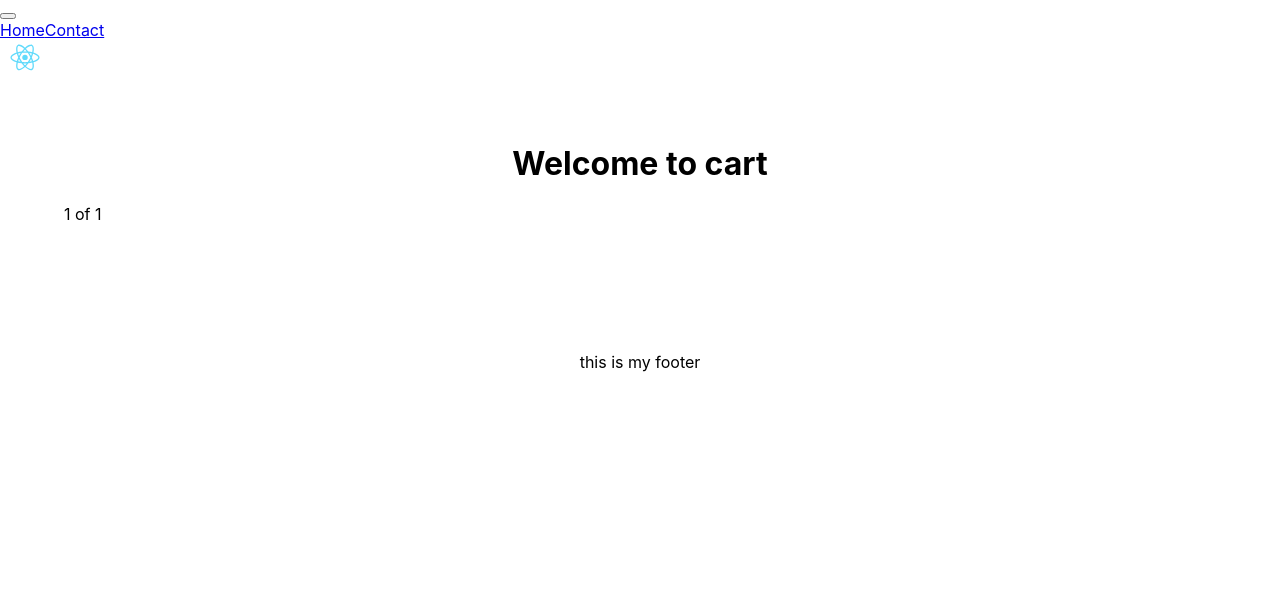
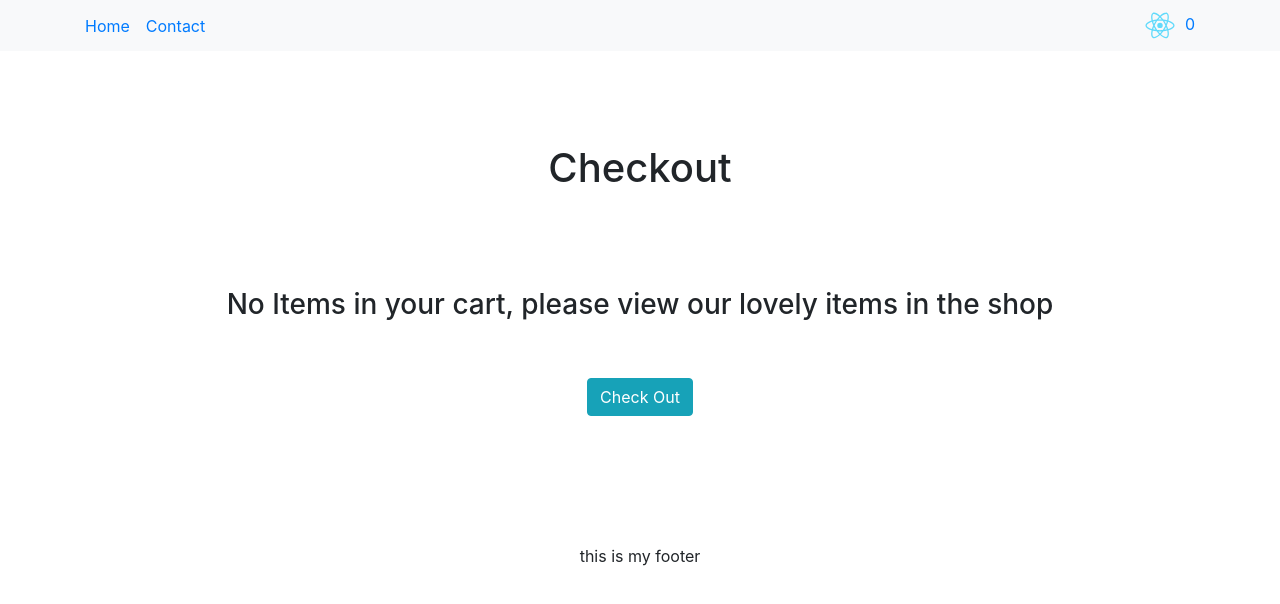
Before and after one commit to Emel-H/React-Assignment, a React (Create React App) app in the folder ecom-assignment-app/: page /checkout in a window 1280 px wide. Shown: the top 604 px of the page. Built offline with nearby package versions, Linux system fonts and the light colour scheme.

Commit message:
producta and checkout

```diff
--- a/ecom-assignment-app/package.json
+++ b/ecom-assignment-app/package.json
@@ -13,7 +13,8 @@
     "react-router-dom": "^6.22.3",
     "react-scripts": "5.0.1",
     "styled-components": "^5.3.10",
-    "web-vitals": "^2.1.4"
+    "web-vitals": "^2.1.4",
+    "zustand": "^4.5.2"
   },
   "scripts": {
     "start": "react-scripts start",
--- a/ecom-assignment-app/src/App.js
+++ b/ecom-assignment-app/src/App.js
@@ -1,8 +1,8 @@
 import React from "react";
-import { Routes, Route, Outlet } from "react-router-dom";
+import { BrowserRouter, Routes, Route, Outlet } from "react-router-dom";
 import Footer from "./components/Footer";
 import Header from "./components/Header";
-import Home from "./pages";
+import Home from "./pages/index";
 import Contact from "./pages/contact";
 import Cart from "./pages/checkout";
 import Product from "./pages/product";
@@ -20,9 +20,12 @@ function Layout() {
 }
 
 function App() {
+
+
   return (
-    <div className="App">
-        <Routes>
+    <BrowserRouter>
+      <div className="App">
+        <Routes userRole={"Admin"}>
           <Route path="/" element={<Layout />}>
             <Route exact path="/" element={<Home />} />
             <Route path="/product/:id" element={<Product />} />
@@ -32,11 +35,11 @@ function App() {
           </Route>
         </Routes>
 
-      <script src="https://cdn.jsdelivr.net/npm/react/umd/react.production.min.js" crossorigin></script>
-      <script src="https://cdn.jsdelivr.net/npm/react-dom/umd/react-dom.production.min.js" crossorigin></script>
-      <script src="https://cdn.jsdelivr.net/npm/react-bootstrap@next/dist/react-bootstrap.min.js" crossorigin></script>
-    </div>
-
+        <script src="https://cdn.jsdelivr.net/npm/react/umd/react.production.min.js" ></script>
+        <script src="https://cdn.jsdelivr.net/npm/react-dom/umd/react-dom.production.min.js" ></script>
+        <script src="https://cdn.jsdelivr.net/npm/react-bootstrap@next/dist/react-bootstrap.min.js" ></script>
+      </div>
+    </BrowserRouter>
   );
 }
 
--- a/ecom-assignment-app/src/components/Header/index.js
+++ b/ecom-assignment-app/src/components/Header/index.js
@@ -4,7 +4,7 @@ import NavBar from "../NavBar";
 function Header() {
     return (
         <header>
-            <link rel="stylesheet" href="https://maxcdn.bootstrapcdn.com/bootstrap/4.2.1/css/bootstrap.min.css" integrity="sha384-GJzZqFGwb1QTTN6wy59ffF1BuGJpLSa9DkKMp0DgiMDm4iYMj70gZWKYbI706tWS" crossorigin="anonymous" />
+            <link rel="stylesheet" href="https://maxcdn.bootstrapcdn.com/bootstrap/4.2.1/css/bootstrap.min.css" />
             <NavBar />
         </header>
     );
--- a/ecom-assignment-app/src/components/Navbar/index.js
+++ b/ecom-assignment-app/src/components/Navbar/index.js
@@ -1,21 +1,23 @@
-import React from "react";
-import Container from 'react-bootstrap/Container';
-import Nav from 'react-bootstrap/Nav';
-import Navbar from 'react-bootstrap/Navbar';
+import React from 'react';
+import { Link } from 'react-router-dom';
+import { Container, Nav, Navbar} from 'react-bootstrap';
 import cart from "../../logo.svg";
+import { cartStore } from '../../util/CartStore';
+
 
 function NavBar() {
+  const count = cartStore((state) => state.count);
   return (
-    <Navbar expand="md" className="bg-body-tertiary">
+    <Navbar expand="md" className="fixed-top" bg='light'>
       <Container>
         <Navbar.Toggle aria-controls="basic-navbar-nav" />
         <Navbar.Collapse id="basic-navbar-nav">
           <Nav className="me-auto">
-            <Nav.Link href="/">Home</Nav.Link>
-            <Nav.Link href="/contact">Contact</Nav.Link>
+            <Link className="mr-3" to="/">Home</Link>
+            <Link className="mr-3" to="/contact">Contact</Link>
           </Nav>
         </Navbar.Collapse>
-        <Nav.Link href="/checkout"><img src={cart}/></Nav.Link>
+        <Link to="/checkout"><img src={cart} alt="shopping cart icon"/>{count}</Link>
       </Container>
     </Navbar>
   );
--- a/ecom-assignment-app/src/index.js
+++ b/ecom-assignment-app/src/index.js
@@ -3,15 +3,10 @@ import ReactDOM from 'react-dom/client';
 import './index.css';
 import App from './App';
 import reportWebVitals from './reportWebVitals';
-import { BrowserRouter } from "react-router-dom";
 
 const root = ReactDOM.createRoot(document.getElementById('root'));
 root.render(
-  <React.StrictMode>
-    <BrowserRouter>
-      <App />
-    </BrowserRouter>
-  </React.StrictMode>
+  <App />
 );
 
 // If you want to start measuring performance in your app, pass a function
--- a/ecom-assignment-app/src/pages/checkout.js
+++ b/ecom-assignment-app/src/pages/checkout.js
@@ -1,16 +1,91 @@
-import React from "react"
+import React from "react";
+import { Link } from 'react-router-dom';
 import Container from 'react-bootstrap/Container';
 import Row from 'react-bootstrap/Row';
-import Col from 'react-bootstrap/Col';;
+import Col from 'react-bootstrap/Col';
+import { cartStore } from "../util/CartStore";
 
-const Cart = () => {
+function getTotal(count, prices){
+
+    if(count>0){
+        let total =0;
+        for(let i=0; i<count; i++){
+            total += parseFloat(prices[i].price);
+        }
+        total = Math.round(total*100)/100;
+        return total;
+    }
+    else{
+        return 0;
+    }
+}
+
+function getCheckout(count, items, prices, total){
+
+    if(count>0){
+        let checkout = [];
+        checkout.push(
+            <Row className="justify-content-md-center border">
+                <Col md={4}>
+                    <h3>Items</h3>
+                </Col>
+                <Col md={4}>
+                    <h3>Prices</h3>
+                </Col>
+            </Row>
+        );
+        for(let i=0; i<count; i++){
+            checkout.push(
+                <Row className="justify-content-md-center border">
+                    <Col md={4}>
+                        <p>{items[i].item}</p>
+                    </Col>
+                    <Col md={4} >
+                        <p>{prices[i].price}$</p>
+                    </Col>
+                </Row>
+            );
+        }
+        checkout.push(
+            <Row className="justify-content-md-center border">
+                <Col md={4}>
+                    <h3>Total</h3>
+                </Col>
+                <Col md={4}>
+                    <h3>{total}$</h3>
+                </Col>
+            </Row>
+        );
+        return checkout;
+    }
+    else{
+        return (
+            <Row className="justify-content-md-center mt-5 mx-5">
+                <h3>No Items in your cart, please view our lovely items in the shop</h3>
+            </Row>
+        );
+    }
+}
+
+function Cart() {
+
+    const count = cartStore((state) => state.count);
+    const items = cartStore((state) => state.items);
+    const prices = cartStore((state) => state.prices);
+    const clear = cartStore((state) => state.clear);
+
+    const total = getTotal(count, prices);
+    const checkout = getCheckout(count, items, prices, total);
+
     return (
         <main>
             <Container>
-                <h1>Welcome to cart</h1>
-                <Row>
-                    <Col>1 of 1</Col>
+                <h1>Checkout</h1>
+                <Row className="justify-content-md-center mt-5 mx-5">
+                    <Container>{checkout}</Container>
+                    <Link className="btn btn-info mt-5" onClick={function(){clear()}} to="/checkoutsuccess">Check Out</Link>
                 </Row>
+
             </Container>
 
         </main>
--- a/ecom-assignment-app/src/pages/checkoutsuccess.js
+++ b/ecom-assignment-app/src/pages/checkoutsuccess.js
@@ -1,15 +1,16 @@
 import React from "react"
+import { Link } from 'react-router-dom';
 import Container from 'react-bootstrap/Container';
 import Row from 'react-bootstrap/Row';
-import Col from 'react-bootstrap/Col';;
+
 
 const Checkedout = () => {
     return (
         <main>
             <Container>
-                <h1>Welcome to cart</h1>
-                <Row>
-                    <Col>1 of 1</Col>
+                <h1>Your Purchase was successful</h1>
+                <Row className="justify-content-md-center mt-5 mx-5">
+                    <Link className="btn btn-info mt-5" to="/">Back to Store</Link>
                 </Row>
             </Container>
 
--- a/ecom-assignment-app/src/pages/index.js
+++ b/ecom-assignment-app/src/pages/index.js
@@ -1,13 +1,13 @@
-import React, { useEffect, useState } from "react";
-import { Link, useParams } from "react-router-dom";
-import {Form, Card, Container, Row, Col, Spinner } from 'react-bootstrap';
+import React, { useEffect, useState } from 'react';
+import { Link } from 'react-router-dom';
+import {Form, Card, Container, Row, Spinner } from 'react-bootstrap';
 
 const url = 'https://v2.api.noroff.dev/online-shop';
 
 function GetProducts(search){
     let [products, setProducts] = useState([]);
     // State for holding our loading state
-    const [isLoading, setIsLoading] = useState(false);
+    const [isLoading, setIsLoading] = useState(true);
     // State for holding our error state
     const [isError, setIsError] = useState(false);
 
@@ -46,7 +46,7 @@ function GetProducts(search){
         if(products.length >1){
             const pop = (products.filter((product) => product.title.toLowerCase().includes(search.toLowerCase())||product.description.toLowerCase().includes(search.toLowerCase())));
             return pop.map((product) => (
-                <Card className="m-3" style={{ width: '18rem' }}>
+                <Card key={product.id} className="m-3" style={{ width: '18rem' }}>
                     <Card.Img variant="top" src={product.image.url} />
                     <Card.Body>
                         <Card.Title>{product.title}</Card.Title>
@@ -58,7 +58,7 @@ function GetProducts(search){
          ));
         }
         else{
-            return <h2> no match </h2>;
+            return <h2> No match to your search, try something else </h2>;
         }
 
     }
--- a/ecom-assignment-app/src/pages/product.js
+++ b/ecom-assignment-app/src/pages/product.js
@@ -1,19 +1,106 @@
 import React, { useEffect, useState } from "react";
-import { Link, useParams } from "react-router-dom";
-import Container from 'react-bootstrap/Container';
-import Row from 'react-bootstrap/Row';
-import Col from 'react-bootstrap/Col';;
+import { Link, useParams } from 'react-router-dom';
+import { Container, Row, Col, Spinner } from 'react-bootstrap';
+import { cartStore } from "../util/CartStore";
+
+
+const producturl = "https://v2.api.noroff.dev/online-shop/";
+
+function GetProduct(id, addOne){
+    let [product, setProduct] = useState([]);
+    // State for holding our loading state
+    const [isLoading, setIsLoading] = useState(true);
+    // State for holding our error state
+    const [isError, setIsError] = useState(false);
+
+    // The useEffect will run once when the component first mounts
+    useEffect(() => {
+        async function getData() {
+            try {
+                // Reset the error state in case there as an error previously
+                setIsError(false);
+                // Turn on the loading state each time we do an API call
+                setIsLoading(true);
+                const response = await fetch(producturl+id);
+                const json = await response.json();
+                // Setting our `product` state to the API data we received
+                setProduct(json.data);
+                // Clear the loading state once we've successfully got our data
+                setIsLoading(false);
+            } catch (error) {
+                // Clear the loading state if we get an error and then
+                // set our error state to true
+                setIsLoading(false);
+                setIsError(true);
+            }
+        }
+        getData();
+    }, [id]);
+
+    if (isLoading) {
+        return <Spinner animation="border" role="status"></Spinner>;
+    }
+    else if (isError){
+        return <h2>Error loading data</h2>;
+    }
+    else{
+        let reviews = (
+            <Row className="justify-content-md-center mt-2 mx-5 border">
+                <p>No reviews available</p>
+            </Row>
+            );
+        if(product.reviews.length>1){
+            reviews = product.reviews.map((review) => (
+                    <Row key={review.id} className="justify-content-md-center mt-2 mx-5 border">
+                        <Col md={4}>
+                            <Row><h3>{review.username}</h3></Row>
+                            <Row><h4>Rating: {review.rating}</h4></Row>
+                        </Col>
+                        <Col md={5}>
+                            <Row>
+                                <h4>Description:</h4>
+                                <p>{review.description}</p>
+                            </Row>
+                        </Col>
+                    </Row>
+             ));
+        }
+        return (
+            <Container>
+                <Row className="mx-5 border">
+                    <Col md={4}>
+                        <img src={product.image.url} alt={product.image.alt} width="100%" ></img>
+                    </Col>
+                    <Col md={5}>
+                        <Row><h1>{product.title}</h1></Row>
+                        <Row> <p>{product.description} </p></Row>
+                        <Row> <h2>Rating: {product.rating}</h2></Row>
+                        <Row> <h2>Price: {product.price===product.discountedPrice ? product.discountedPrice+"$" : product.discountedPrice+"$ discounted:"+ (Math.round((product.discountedPrice-product.price))) +"$ "}</h2> </Row>
+                        <Row><Link className="btn btn-info" onClick={function(){addOne(product.title, product.discountedPrice)}} to="/">Add to Cart</Link></Row>
+                    </Col>
+                </Row>
+                <Row className="justify-content-md-center mt-5">
+                    <h2>User Reviews</h2>
+                </Row>
+                {reviews}
+
+            </Container>
+        );
+    }
+}
+
 
 function Product(){
     let params = useParams()
-    console.log(params)
+    const addOne = cartStore((state) => state.addOne);
+    const product = GetProduct(params.id, addOne);
+
 
     return (
         <main>
             <Container>
-                <h1>Welcome to product</h1>
-                <Row>
-                    <Col>Individual product page: {params.id}</Col>
+                <Row className="justify-content-md-center">
+                    {product}
                 </Row>
             </Container>
 
--- /dev/null
+++ b/ecom-assignment-app/src/util/CartStore.js
@@ -0,0 +1,27 @@
+import { create } from 'zustand';
+
+export const cartStore = create((set) => ({
+    count: 0,
+    items: [],
+    prices:[],
+    addOne: (item,price) => set((state) => ({
+        items: [
+            ...state.items,
+            {
+                item,
+            },
+        ],
+        prices: [
+            ...state.prices,
+            {
+                price,
+            },
+        ],
+        count: state.count + 1
+    })),
+    clear: () => set({
+        items: [],
+        prices: [],
+        count: 0
+    }),
+}));
```
Also changed, not shown: 2 other files (tests, documents, lock files or other folders).
